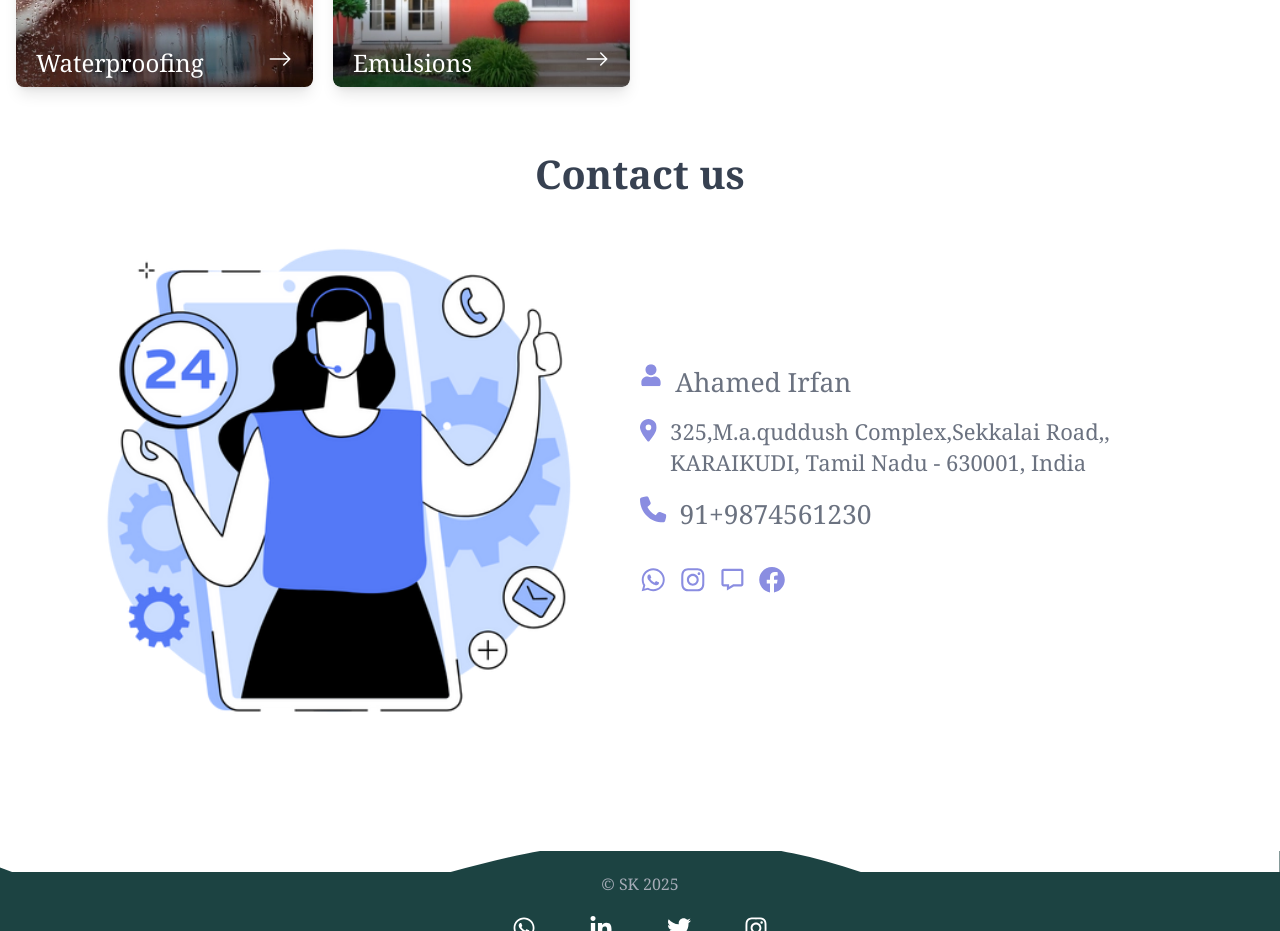
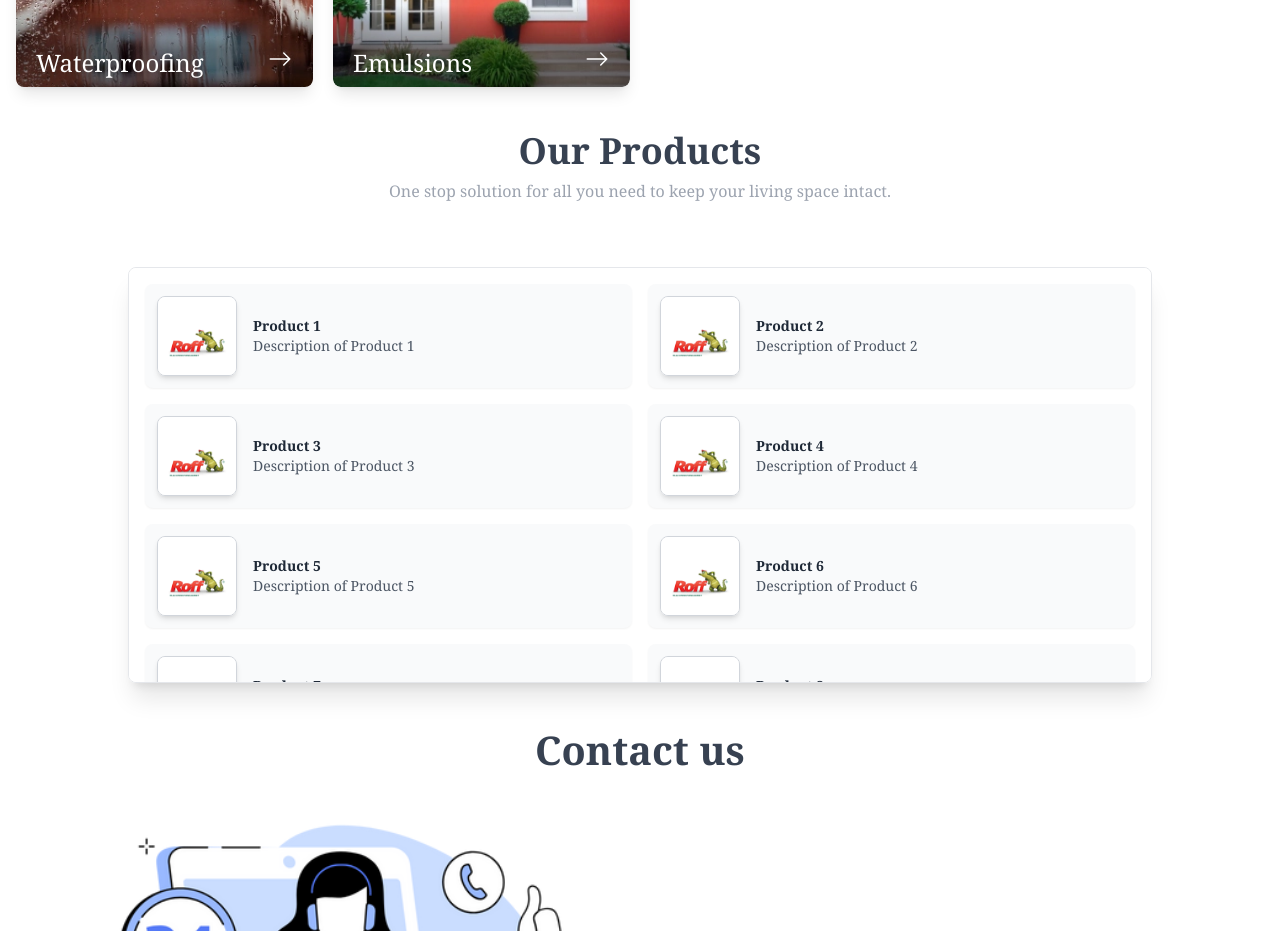
Before and after one commit to vgsanjaykumar/ahmed, a React (Vite) app: page / in a window 1280 px wide. Shown: the part 3100-4031 px from the top of the page. Built offline with nearby package versions, Linux system fonts and the light colour scheme.

Commit message:
products section

```diff
--- a/src/App.jsx
+++ b/src/App.jsx
@@ -6,6 +6,7 @@ import Hero from "./components/Hero"
 import Whatsnew from "./components/Whatsnew"
 import Areas from "./components/Areas"
 import Interiors from "./components/Interiors"
+import ProductSection from "./components/Products"
 
 
 
@@ -26,6 +27,7 @@ function App() {
           <About />
           <Interiors/>
           <Areas />
+          <ProductSection/>
           <Contact/>
             {/* <Product data={JsonData.Products}/>
             <Dealership/>
--- /dev/null
+++ b/src/components/Products.jsx
@@ -0,0 +1,116 @@
+import { useState, useEffect } from "react";
+import { motion } from "framer-motion";
+import { BsWhatsapp } from "react-icons/bs";
+
+const products = [
+    { id: 1, name: "Product 1", img: "assets/roff.png", description: "Description of Product 1" },
+    { id: 2, name: "Product 2", img: "assets/roff.png", description: "Description of Product 2" },
+    { id: 3, name: "Product 3", img: "assets/roff.png", description: "Description of Product 3" },
+    { id: 4, name: "Product 4", img: "assets/roff.png", description: "Description of Product 4" },
+    { id: 5, name: "Product 5", img: "assets/roff.png", description: "Description of Product 5" },
+    { id: 6, name: "Product 6", img: "assets/roff.png", description: "Description of Product 6" },
+    { id: 7, name: "Product 7", img: "assets/roff.png", description: "Description of Product 1" },
+    { id: 8, name: "Product 8", img: "assets/roff.png", description: "Description of Product 2" },
+    { id: 9, name: "Product 9", img: "assets/roff.png", description: "Description of Product 3" },
+    { id: 10, name: "Product 10", img: "assets/roff.png", description: "Description of Product 4" },
+    { id: 11, name: "Product 11", img: "assets/roff.png", description: "Description of Product 5" },
+    { id: 12, name: "Product 12", img: "assets/roff.png", description: "Description of Product 6" },
+];
+
+const ProductSection = () => {
+    const [selectedProduct, setSelectedProduct] = useState(null);
+
+    useEffect(() => {
+        const scrollInterval = setInterval(() => {
+            const container = document.getElementById("product-scroll-container");
+            if (container) {
+                container.scrollBy({ top: 100, behavior: "smooth" });
+                if (container.scrollTop + container.clientHeight >= container.scrollHeight) {
+                    container.scrollTo({ top: 0, behavior: "smooth" });
+                }
+            }
+        }, 1500);
+
+        return () => clearInterval(scrollInterval);
+    }, []);
+
+    return (
+        <div className="max-w-6xl mx-auto px-4 sm:px-6 lg:px-8">
+            {!selectedProduct ? (
+                <>
+                    <div className="text-center mt-6">
+                        <h2 className="text-2xl md:text-4xl font-bold mx-auto text-gray-700  text-center mb-2">Our Products</h2>
+                        <p className="mx-auto text-gray-400   text-center md:mb-16 mb-8">One stop solution for all you need to keep your living space intact.</p>
+                    </div>
+
+                    <motion.div
+                        id="product-scroll-container"
+                        className="mt-6 max-w-5xl mx-auto h-[22rem] sm:h-[26rem] overflow-y-auto bg-white p-4 rounded-lg shadow-xl border border-gray-200"
+                        style={{ scrollbarWidth: "none", msOverflowStyle: "none" }}
+                    >
+                        <div className="grid grid-cols-1 lg:grid-cols-2 gap-4">
+                            {products.map((product) => (
+                                <div
+                                    key={product.id}
+                                    className="flex items-center bg-gray-50 p-3 rounded-lg shadow-sm hover:shadow-md transition cursor-pointer"
+                                    onClick={() => setSelectedProduct(product)}
+                                >
+                                    <img
+                                        src={product.img}
+                                        alt={product.name}
+                                        className="w-10 h-10 sm:w-20 sm:h-20 object-cover rounded-lg shadow-md border border-gray-300"
+                                    />
+                                    <div className="ml-4">
+                                        <h4 className="text-sm sm:text-md font-semibold text-gray-800">{product.name}</h4>
+                                        <p className="text-xs sm:text-sm text-gray-600">{product.description}</p>
+                                    </div>
+                                </div>
+                            ))}
+                        </div>
+                    </motion.div>
+                </>
+            ) : (
+                <div className="min-h-[550px] flex justify-center items-center backdrop-blur-xl py-8 sm:py-0">
+                    <div className="">
+                        <div className="grid grid-cols-1 md:grid-cols-2 items-center">
+                            <div className="flex md:justify-center sm:block ">
+                                <img
+                                    src={selectedProduct.img}
+                                    alt={selectedProduct.name}
+                                    className="w-32 h-32 sm:w-[350px] sm:h-[300px] object-cover rounded-lg drop-shadow-[0px_4px_6px_rgba(0,0,0,0.1)]"
+                                />
+                            </div>
+
+                            <div className="flex flex-col justify-center gap-4 max-md:gap-2">
+                                <h1 className="lg:text-4xl text-lg font-bold">{selectedProduct.name}</h1>
+                                <p className="text-sm text-gray-500 tracking-wide ">
+                                    {selectedProduct.description}
+                                </p>
+
+                                <div className="text-sm sm:text-md">
+                                    <p>Lorem ipsum dolor sit amet consectetur adipisicing elit. Perspiciatis magni molestias.</p>
+                                </div>
+
+                                <div className="flex flex-col sm:flex-row gap-4 sm:gap-6">
+                                    <button
+                                        className="bg-green-500 text-white py-2 px-4 sm:px-6 rounded-full hover:bg-green-600 transition flex items-center"
+                                    >
+                                        <BsWhatsapp className="mr-2" /> Buy
+                                    </button>
+                                    <button
+                                        className="bg-blue-500 text-white py-2 px-4 sm:px-6 rounded-full hover:bg-blue-600 transition"
+                                        onClick={() => setSelectedProduct(null)}
+                                    >
+                                        Back to Products
+                                    </button>
+                                </div>
+                            </div>
+                        </div>
+                    </div>
+                </div>
+            )}
+        </div>
+    );
+};
+
+export default ProductSection;
```
Also changed, not shown: 1 other file (tests, documents, lock files or other folders).
